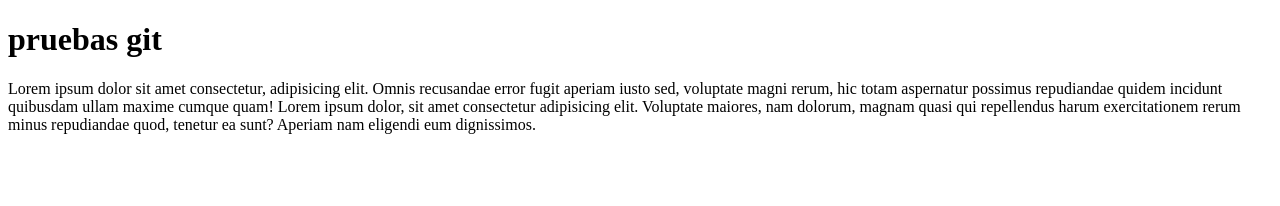
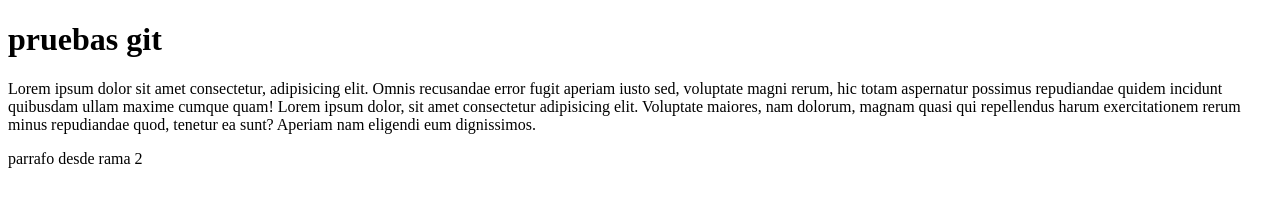
Before and after one commit to armoch/-pruebasgiftG68, a plain HTML site: page index.html in a window 1280 px wide. Drawn offline with Linux system fonts and the light colour scheme.

Commit message:
parrafo desde rama2

```diff
--- a/index.html
+++ b/index.html
@@ -12,5 +12,6 @@
  </body>
  <body>
    Lorem ipsum dolor, sit amet consectetur adipisicing elit. Voluptate maiores, nam dolorum, magnam quasi qui repellendus harum exercitationem rerum minus repudiandae quod, tenetur ea sunt? Aperiam nam eligendi eum dignissimos.
+   <p> parrafo desde rama 2</p>
  </body>
  </html>
```
